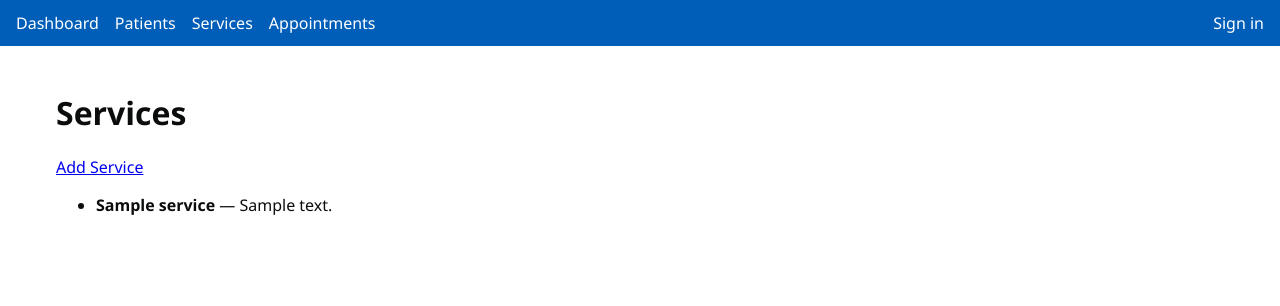
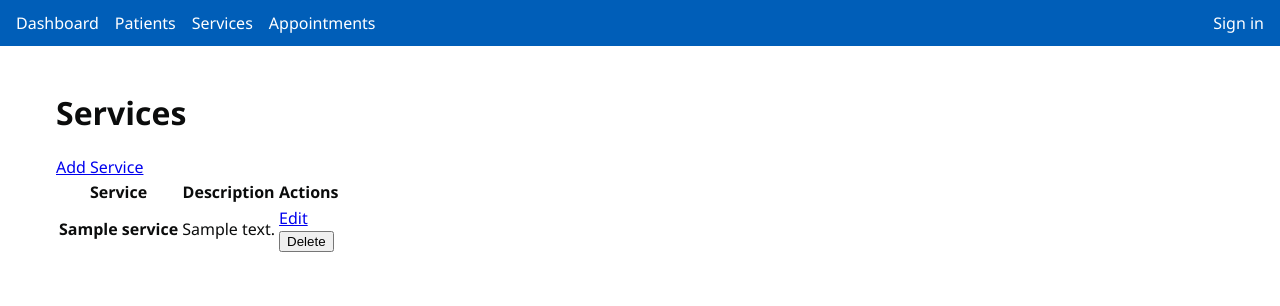
Before and after one commit to McBonuss/nhs_service_tracker, a Django app: template templates/services/list.html in a window 1280 px wide. Shown: the top 306 px of the page. Run offline with Django 5.2, Linux system fonts and the light colour scheme; the template is opened without the code that fills it: most values are stand-ins (such as "Sample title", 1, 10 or a date in 2020).

Commit message:
Refactor services list view to use a table layout and add delete functionality

```diff
--- a/templates/services/list.html
+++ b/templates/services/list.html
@@ -2,11 +2,30 @@
 {% block content %}
 <h1>Services</h1>
 <a href="{% url 'services_create' %}">Add Service</a>
-<ul>
-  {% for service in services %}
-  <li><strong>{{ service.name }}</strong> — {{ service.description }}</li>
-  {% empty %}
-  <li>No services found.</li>
-  {% endfor %}
-</ul>
+<table>
+  <thead>
+    <tr>
+      <th>Service</th>
+      <th>Description</th>
+      <th>Actions</th>
+    </tr>
+  </thead>
+  <tbody>
+    {% for service in services %}
+    <tr>
+      <td><strong>{{ service.name }}</strong></td>
+      <td>{{ service.description|default:"-" }}</td>
+      <td>
+        <a href="{% url 'services_edit' service.id %}">Edit</a>
+        <form method="post" action="{% url 'services_delete' service.id %}" class="inline-form">
+          {% csrf_token %}
+          <button type="submit">Delete</button>
+        </form>
+      </td>
+    </tr>
+    {% empty %}
+    <tr><td colspan="3">No services found.</td></tr>
+    {% endfor %}
+  </tbody>
+</table>
 {% endblock %}
```
Also changed, not shown: templates/appointments/list.html (+9 -1 lines).
